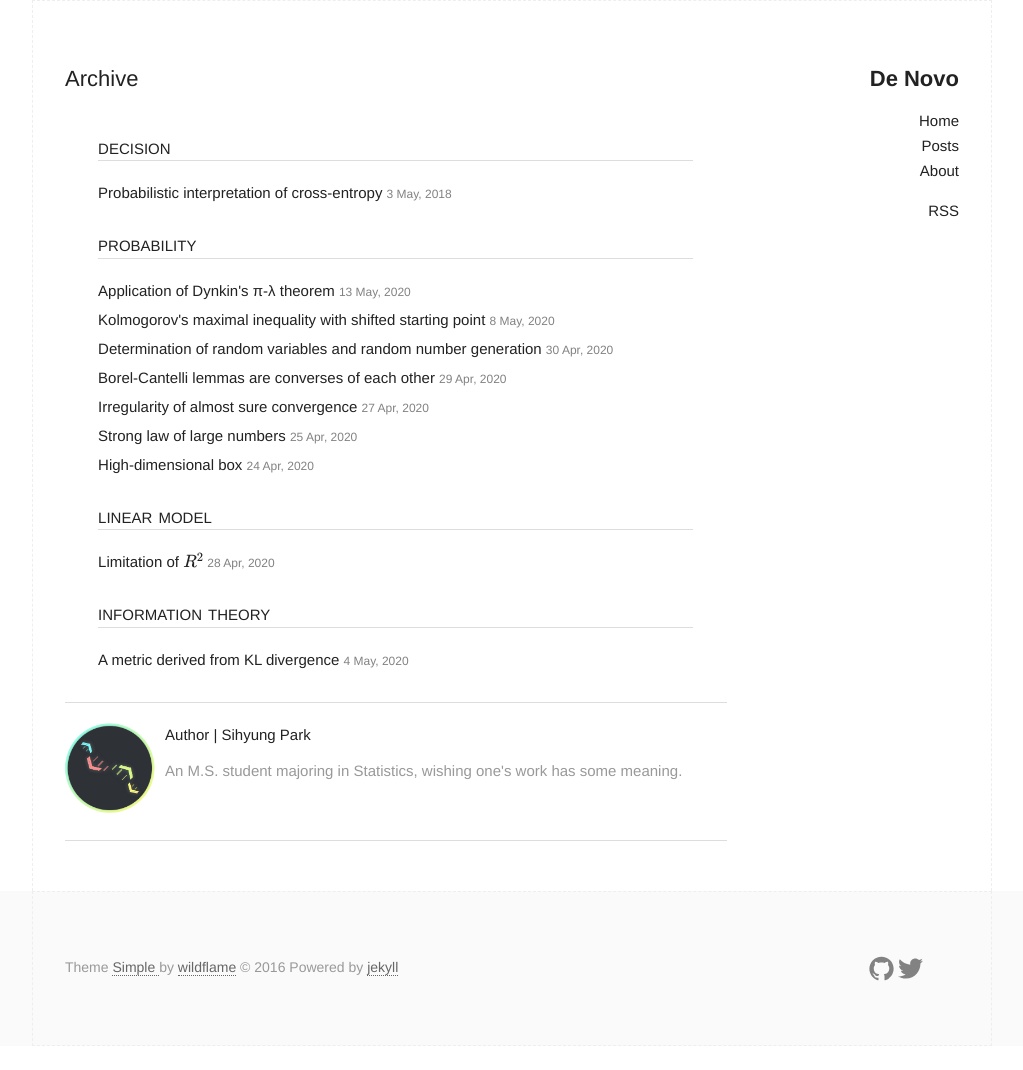
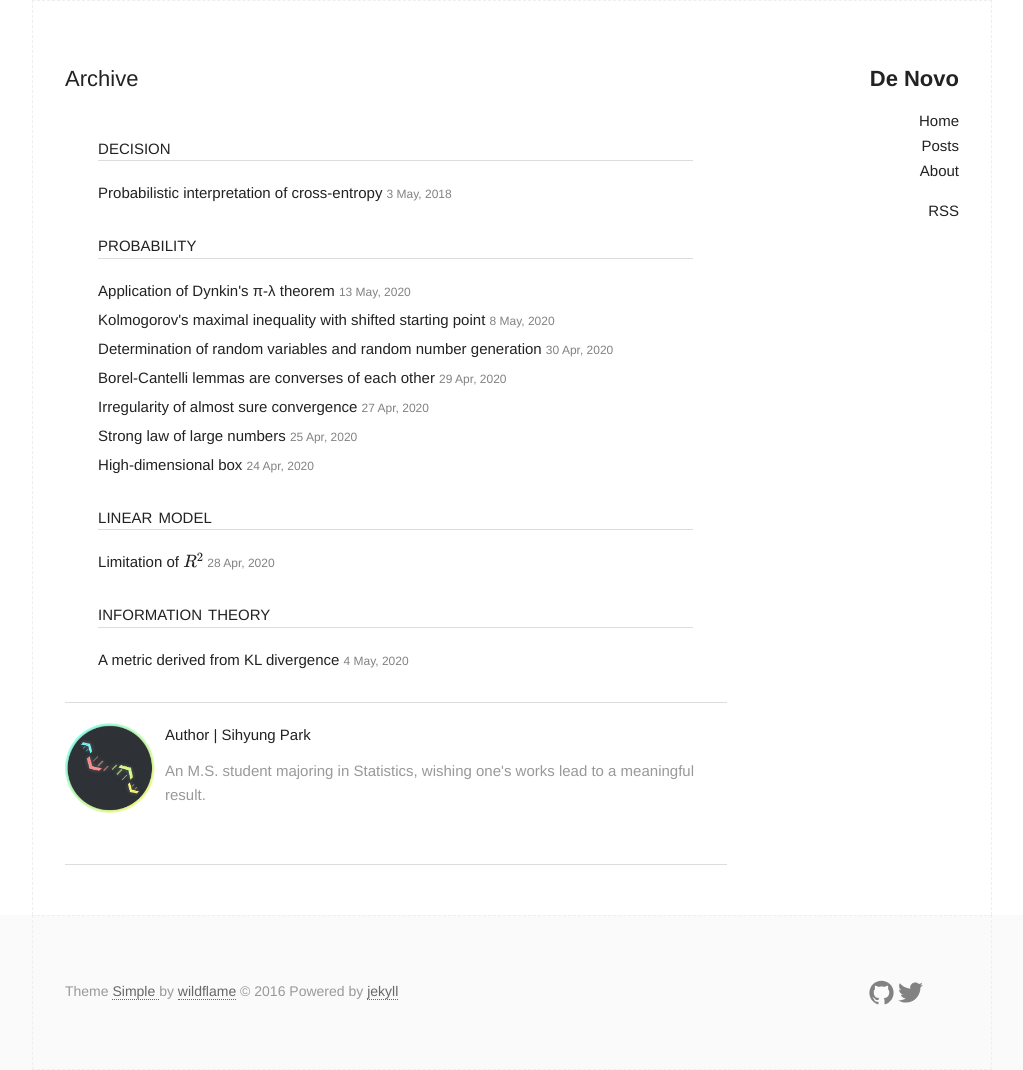
Before and after one commit to naturale0/naturale0.github.io, a Jekyll site: the page built from archive.html, in a window 1280 px wide. Shown: the whole page, without its empty margins (128-1151 px from the left). Built offline with Jekyll 4.4.1, drawn with Linux system fonts in a browser that asks for light colours; formulas are drawn with MathJax 3; before the commit the page ends 1046 px from its top, so only the background shows below that.

Commit message:
edit profile

```diff
--- a/_includes/author.html
+++ b/_includes/author.html
@@ -3,7 +3,7 @@
   <div class="authorinfo box">
     <p>Author | Sihyung Park</p>
     <p class="bio">
-      An M.S. student majoring in Statistics, wishing one's work has some meaning.
+      An M.S. student majoring in Statistics, wishing one's works lead to a meaningful result.
     </p>
   </div>
   <br>
```
Also changed, not shown: 2 other files.
